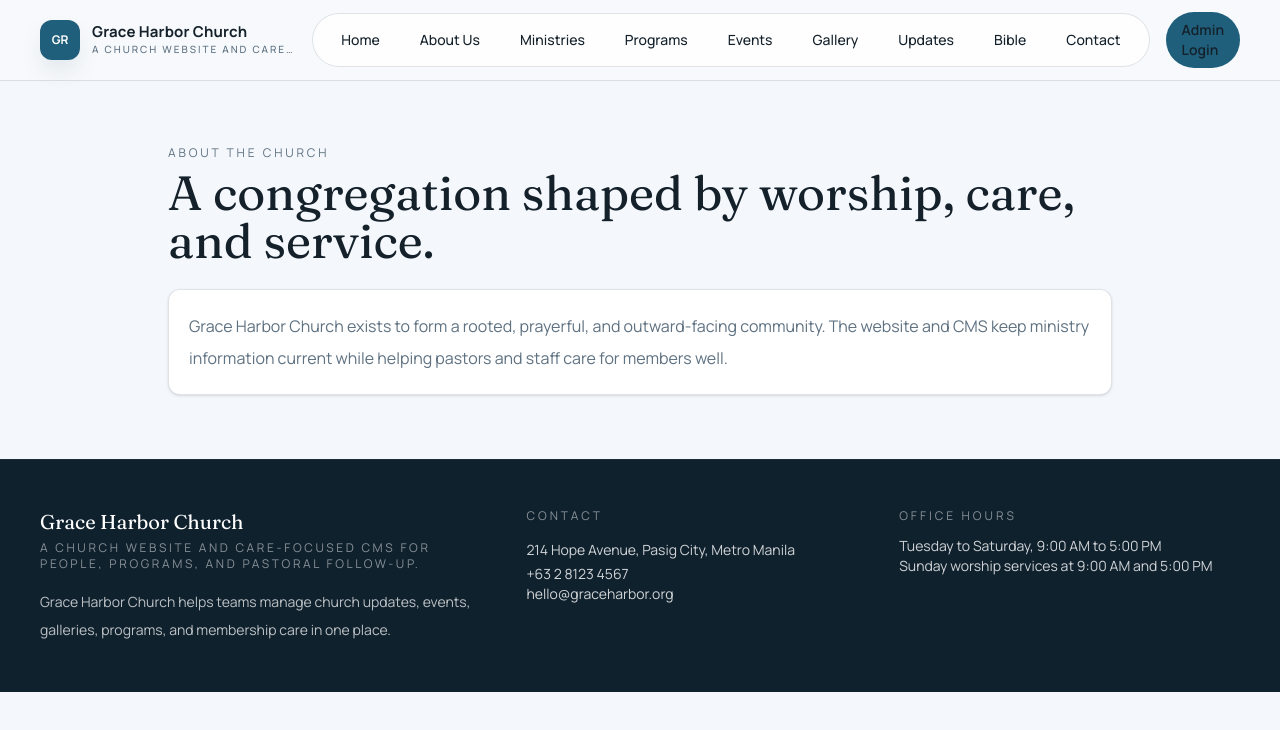
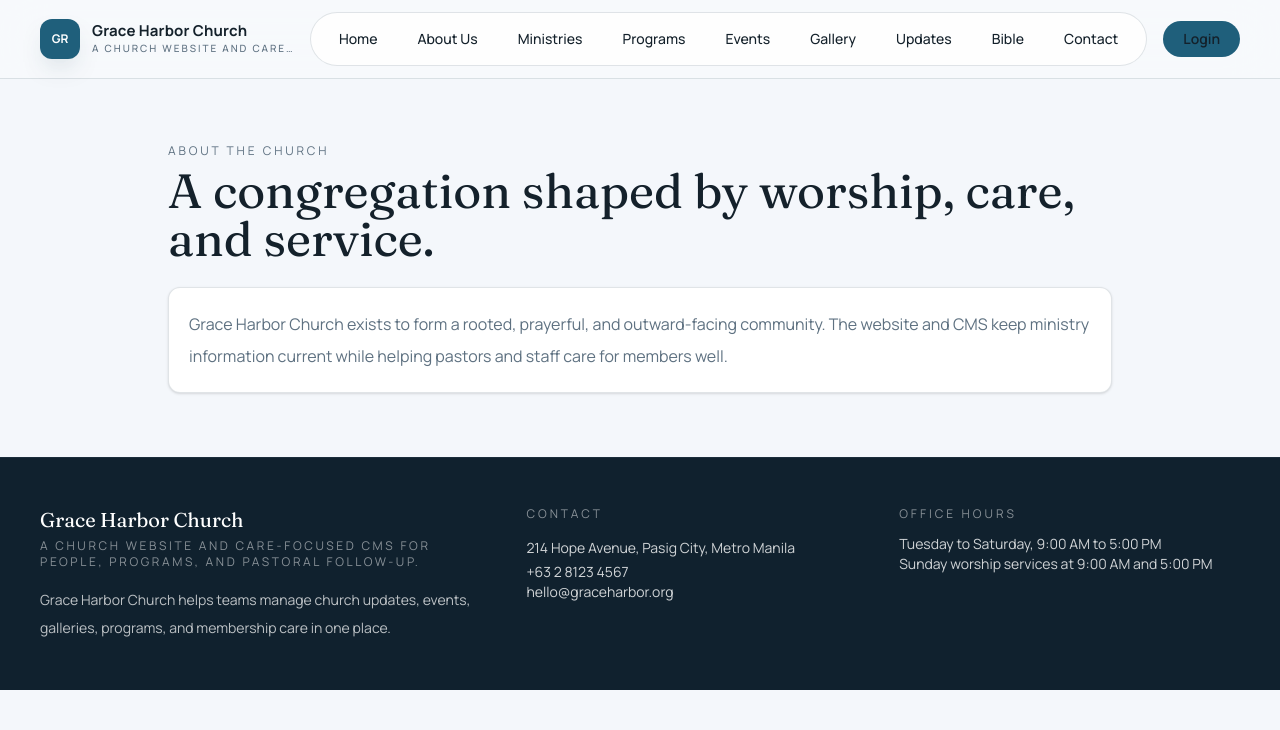
Before and after one commit to galeria0415-byte/cms-church, a Next.js app: page /about in a window 1280 px wide. Shown: the top 730 px of the page. Built offline with nearby package versions, Linux system fonts and the light colour scheme; no server answers.

Commit message:
deploy: update production build

```diff
--- a/scripts/build-standalone-artifact.mjs
+++ b/scripts/build-standalone-artifact.mjs
@@ -70,6 +70,13 @@ async function main() {
   await fs.rm(artifactDir, { recursive: true, force: true });
   await copyDir(standaloneDir, artifactDir);
 
+  for (const envFileName of [".env", ".env.local", ".env.development", ".env.test"]) {
+    const envPath = path.join(artifactDir, envFileName);
+    if (await exists(envPath)) {
+      await fs.rm(envPath, { force: true });
+    }
+  }
+
   if (await exists(publicDir)) {
     await copyDir(publicDir, path.join(artifactDir, "public"));
   }
--- a/src/components/layout/site-header.tsx
+++ b/src/components/layout/site-header.tsx
@@ -42,9 +42,9 @@ export async function SiteHeader() {
           </nav>
           <Link
             href={session?.user ? "/admin" : "/login"}
-            className="rounded-full bg-[var(--accent)] px-4 py-2 text-sm font-semibold text-white transition hover:bg-[var(--accent-strong)]"
+            className="rounded-full bg-[var(--accent)] px-5 py-2 text-sm font-semibold text-white transition hover:bg-[var(--accent-strong)]"
           >
-            {session?.user ? "Dashboard" : "Admin Login"}
+            {session?.user ? "Dashboard" : "Login"}
           </Link>
         </div>
       </div>
```
